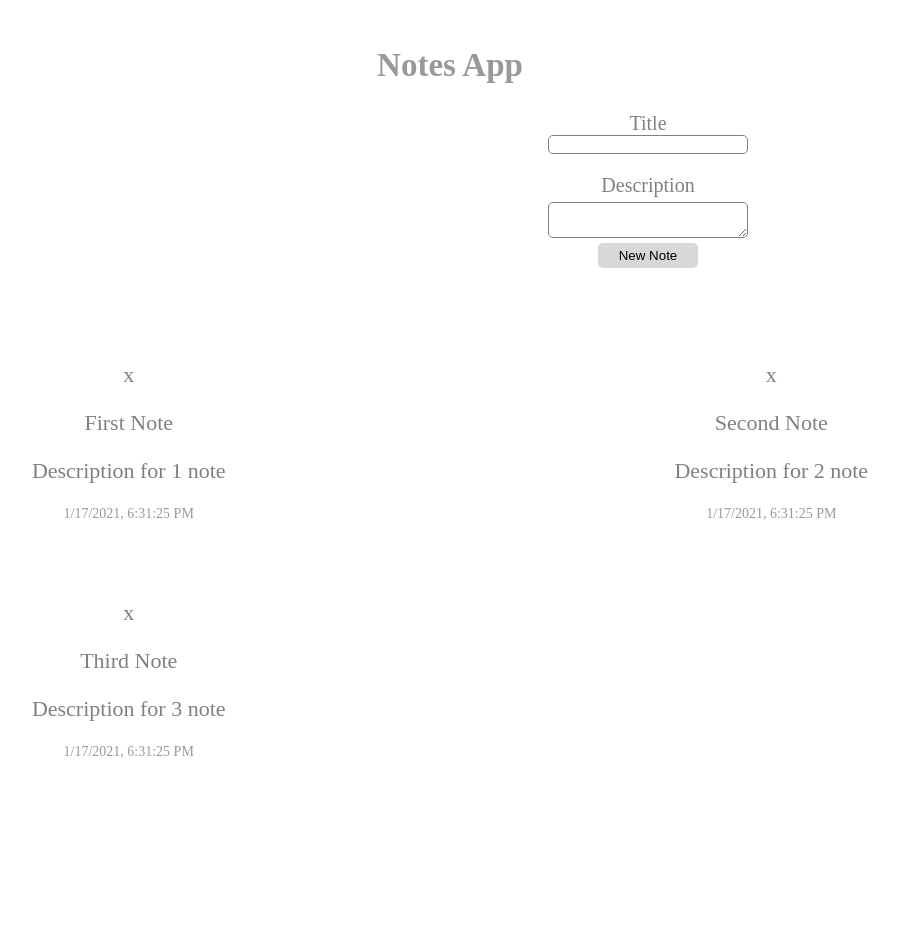
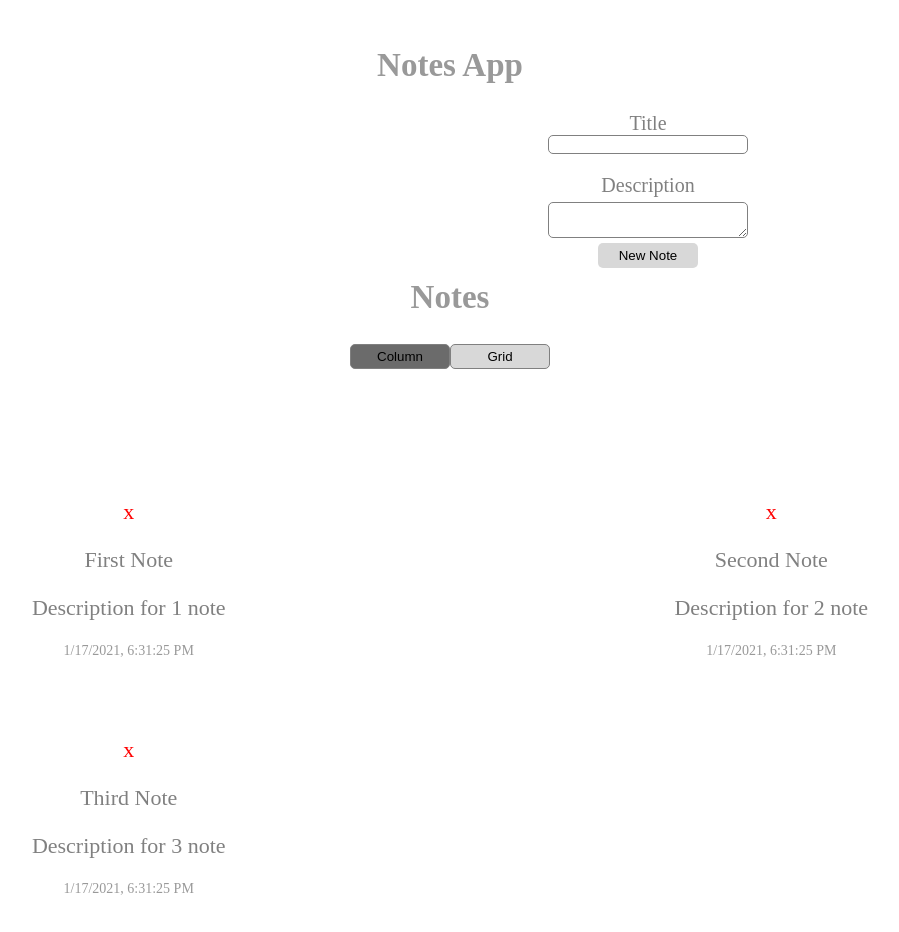
Before and after one commit to MariaAb777/newproject, a Vue app: page / in a window 1280 px wide. Shown: the top 932 px of the page, without its empty margins (190-1089 px from the left). Before the commit the page ends 846 px from the top, so only its background shows below. Built offline with nearby package versions, Linux system fonts and the light colour scheme.

Commit message:
initial commit

```diff
--- a/src/App.vue
+++ b/src/App.vue
@@ -8,7 +8,7 @@
 
              <div class="note-header">
               <h1 class="notes_title">{{ title }}</h1>
-              <div class="">
+              <div>
             <!-- {{ message }} -->
 
             <message v-if="message" :message="message"> </message>
@@ -17,12 +17,22 @@
             <newNote :note="note" @addNote="addNote"> </newNote>
 
 
+            <!-- title -->
+
+             <div class="note-header">
+              <h1 class="notes_title">{{ title1 }}</h1>
+
+              <div class="icons">
+                    <button class="button_icon" :class="{active: grid}" @click="grid = true">Column</button>
+                    <button class="button_icon"  :class="{active: !grid}" @click="grid = false">Grid</button>
+              </div>
+              </div>
 
               </div>
             </div>
 
             <!-- {{ note list }} -->
-            <notes :notes="notes" @remove="removeNote"> </notes>
+            <notes :notes="notes" :grid='grid' @remove="removeNote"> </notes>
           </div>
         </section>
       </div>
@@ -45,7 +55,10 @@ export default {
   data() {
     return {
       title: "Notes App",
+      title1: 'Notes',
       message: null,
+      grid: true,
+
       note: {
         title: "",
         descr: "",
@@ -124,4 +137,16 @@ export default {
 .notes {
   margin-top: 50px;
 }
+.button_icon{
+           width: 100px;
+    height: 25px;
+    background-color:#D8D8D8;
+    border: 1px solid gray;
+    border-radius: 5px;
+    cursor: pointer;
+    &.active{
+      background-color:#6b6b6b;
+
+    }
+    }
 </style>
--- a/src/components/Notes.vue
+++ b/src/components/Notes.vue
@@ -1,8 +1,9 @@
 <template>
     <div class="notes">
-              <div class="note" v-for="(note, index) in notes" :key="index">
-                <div class="note-header">
-                    <p style="cursor: pointer" @click="removeNote(index)">x</p>
+              <div class="note" :class="{full: !grid}" v-for="(note, index) in notes" :key="index">
+                <div class="note-header" :class="{full: !grid}">
+                            <!-- for animation ?????? -->
+                    <p class="x" style="cursor: pointer" @click="removeNote(index)">x</p>
                   <p>{{ note.title }}</p>
 
 
@@ -21,6 +22,10 @@ export default {
     props: {
         notes:{
             type: Array,
+            required: true
+        },
+        grid: {
+             type: Boolean,
             required: true
         }
     },
@@ -46,14 +51,24 @@ export default {
     padding:  18px 20px;
     margin-bottom: 20px;
     background-color: #ffffff;
+    &.full{
+        width: 100%;
+    }
 }
 .note-header{
+
 
     p{
         color: grey;
         font-size: 22px;
     }
+    .x{
+    color:red,
 }
+
+
+}
+
 
 .note-body{
 
@@ -67,4 +82,5 @@ export default {
 }
 
 
+
 </style>
```
